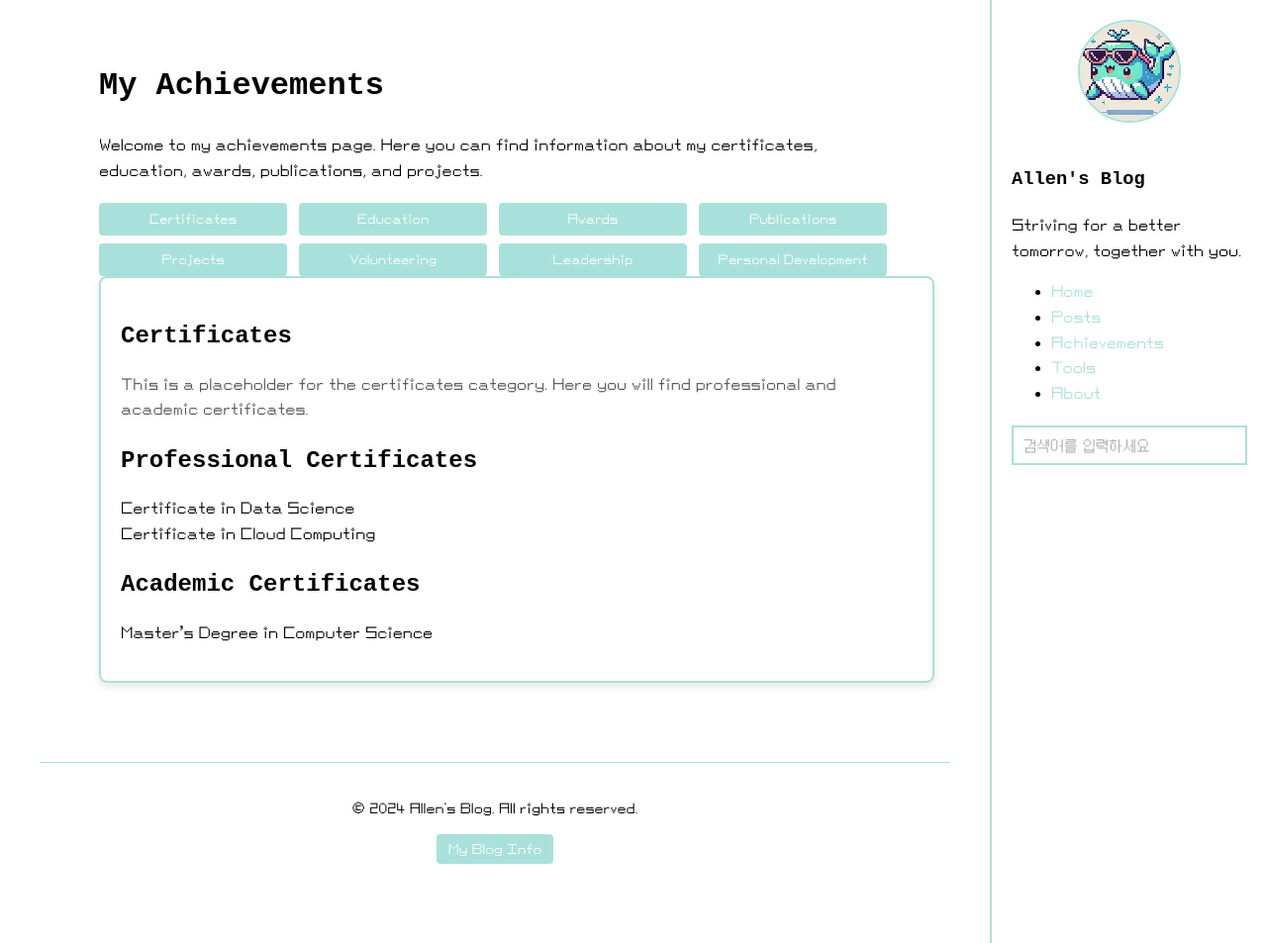
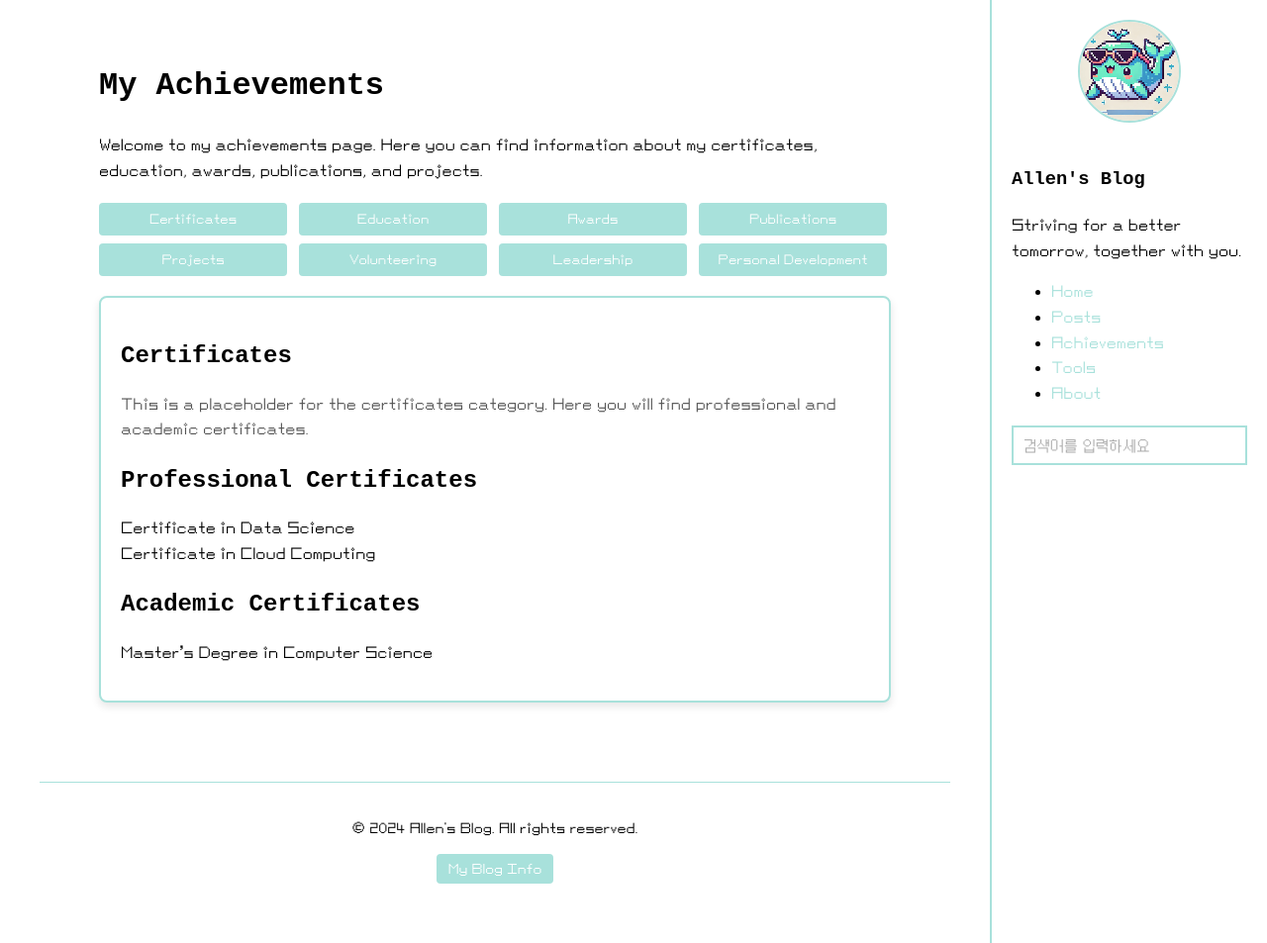
Before and after one commit to allenkang92/allenkang92.github.io, a Jekyll site: the page built from achievements.md, in a window 1280 px wide and 953 px high. Shown: the whole window at 99% size. Built offline with Jekyll 4.4.1, drawn with Linux system fonts in a browser that asks for light colours; some web fonts are replaced.

Commit message:
간격 조정

```diff
--- a/assets/css/style.css
+++ b/assets/css/style.css
@@ -907,10 +907,12 @@ th {
   display: grid;
   grid-template-columns: 1fr; /* 한 줄에 하나의 카드 */
   gap: 16px;
-  max-width: 1000px; /* 탭과 카드 컨테이너 너비 맞춤 */
-  margin: 0 auto; /* 카드 컨테이너 가운데 정렬 */
+  max-width: 100%; /* 카드 컨테이너 너비를 화면에 맞춤 */
+  width: 100%; /* 탭과 동일한 너비로 설정 */
+  margin: 20px auto 0 auto; /* 카드와 탭 사이에 20px 간격 추가 */
   padding: 0px;
 }
+
 
 /* 카드 스타일 */
 .achievement-card {
@@ -919,5 +921,7 @@ th {
   border-radius: 8px;
   padding: 20px;
   box-shadow: 0 4px 8px rgba(0, 0, 0, 0.1);
-  width: 100%;
+  width: 100%; /* 카드가 컨테이너 너비에 맞춰지도록 설정 */
+  max-width: 100%; /* 최대 너비 제한 해제 */
+  box-sizing: border-box; /* 카드가 패딩과 함께 너비를 정확히 계산하도록 설정 */
 }
```
Also changed, not shown: assets/css/main.css (+7 -3 lines).
